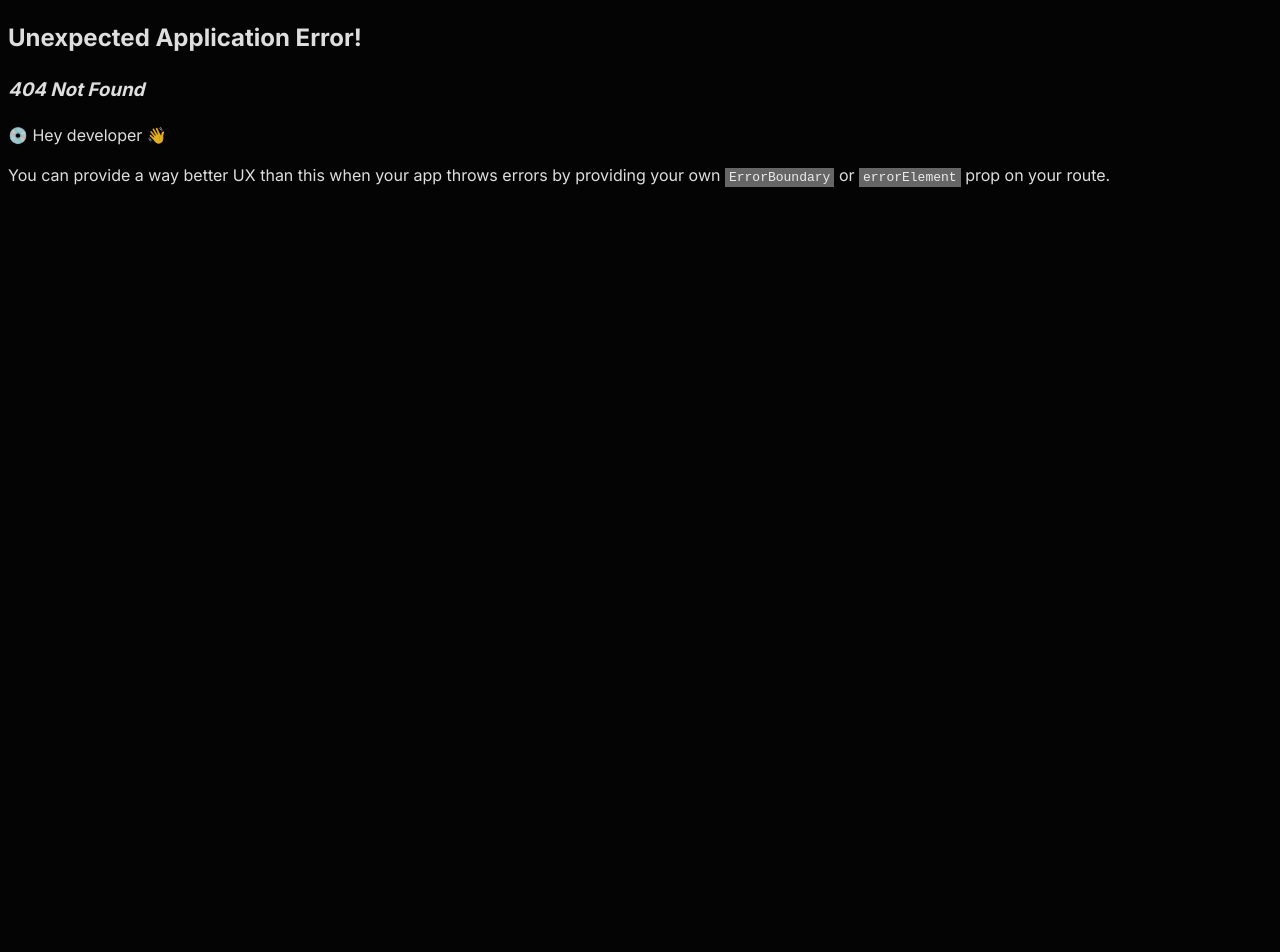
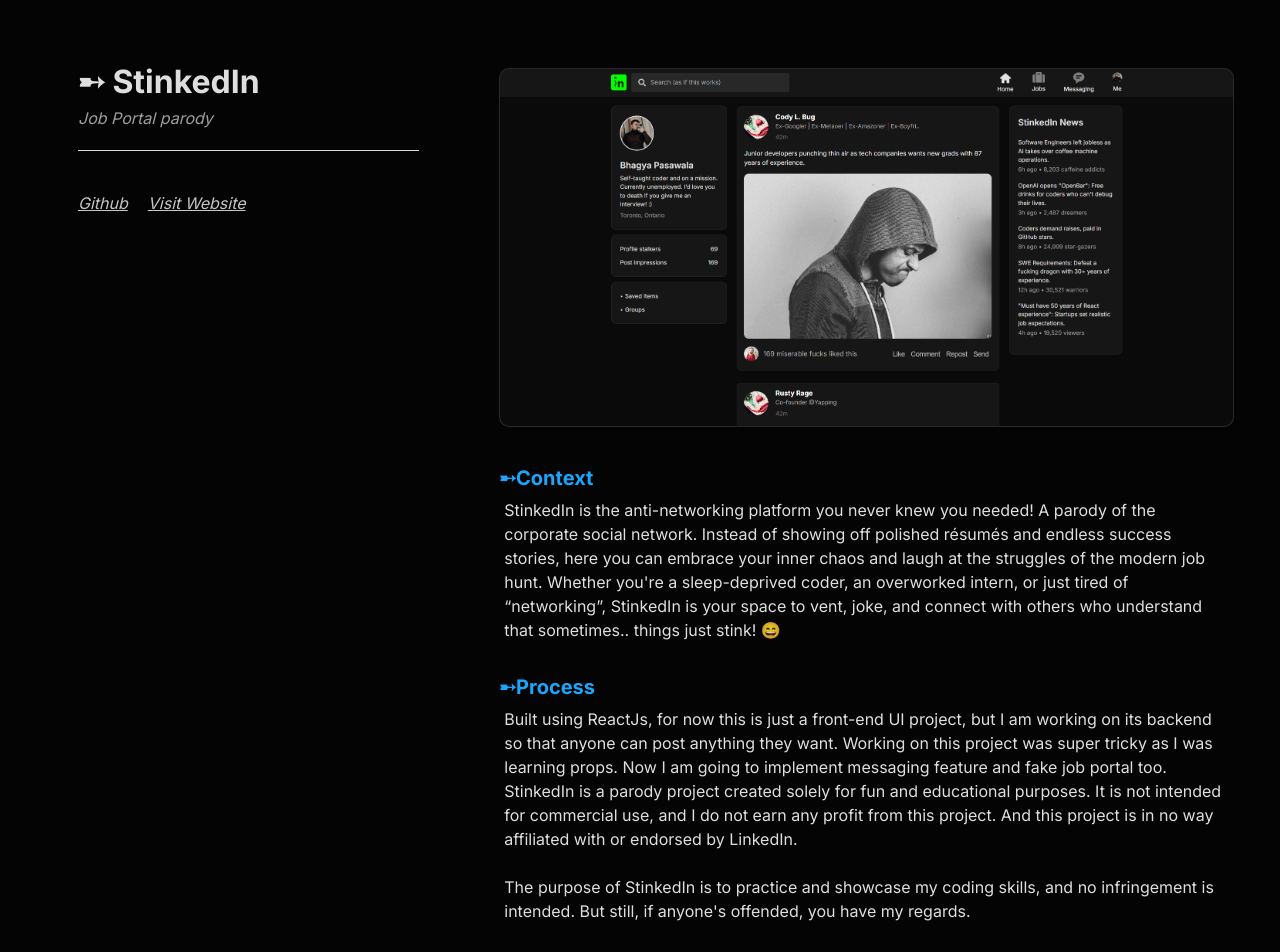
Before and after one commit to BhagyaPasawala/NewPortfolio, a React (Vite) app: page /StinkedIn in a window 1280 px wide. Before the commit this address had no page. Shown: the top 952 px of the page. Before the commit the page ends 800 px from the top, so only its background shows below. Built offline with nearby package versions, Linux system fonts and the light colour scheme.

Commit message:
stinkedin

```diff
--- a/src/components/Projects.jsx
+++ b/src/components/Projects.jsx
@@ -9,6 +9,14 @@
   return (
     <div className='projects-container'>
       <div className='projects'>
+      <div className='project-1'>
+          <Link to={"/StinkedIn"} className='project-title' onClick={scrollToTop}>
+            StinkedIn <span>{`(Web App)`}</span>
+          </Link>
+          <p>
+            Job portal parody
+          </p>
+        </div>
         <div className='project-1'>
           <Link to={"/Wired"} className='project-title' onClick={scrollToTop}>
             Wired <span>{`(Web App)`}</span>
--- a/src/main.jsx
+++ b/src/main.jsx
@@ -12,11 +12,16 @@
 import WeightFate from './pages/WeightFate.jsx'
 import Threedee from './pages/3dShenanigans.jsx'
 import Branding from './pages/Branding.jsx'
+import StinkedIn from './pages/StinkedIn.jsx'
 
 const router = createBrowserRouter([
   {
     path: "/",
     element: <App />,
+  },
+  {
+    path: "/StinkedIn",
+    element: <StinkedIn />,
   },
   {
     path: "/Wired",
--- /dev/null
+++ b/src/pages/StinkedIn.jsx
@@ -0,0 +1,54 @@
+export default function StinkedIn() {
+    return(
+        <>
+            <div className="wired-container">
+                <div className="wired-title">
+                    <h1>
+                    ➸ StinkedIn
+                    </h1>
+                    <p>
+                        Job Portal parody
+                    </p>
+                    <div className="vertical-line"></div>
+                    <div className="wired-links">
+                        <a href="https://github.com/BhagyaPasawala/Job-Postal-Parody" target="_blank" rel="noopener noreferrer">Github</a>
+                        <a href="https://stinkedin.vercel.app/" target="_blank" rel="noopener noreferrer">Visit Website</a>
+                    </div>
+
+                </div>
+                <div className="wired-content">
+                    <div className="wired-photo">
+                        <img src="/Stinkedin.png" alt="" />
+                    </div>
+                    <div className="wired-context">
+
+                        <h1>➸Context</h1>
+                        <p> StinkedIn is the anti-networking platform you never knew you needed!
+                            A parody of the corporate social network. Instead of showing off polished résumés and
+                            endless success stories, here you can embrace your inner chaos and laugh at the struggles
+                            of the modern job hunt. Whether you're a sleep-deprived coder, an overworked intern, or just
+                            tired of “networking”, StinkedIn is your space to vent, joke, and connect with others who
+                            understand that sometimes.. things just stink! 😄
+                            </p>
+                        <h1>➸Process</h1>
+                        <p> Built using ReactJs, for now this is just a front-end UI project, but I am
+                            working on its backend so that anyone can post anything they want. Working on this
+                            project was super tricky as I was learning props. Now I am going to implement messaging feature
+                            and fake job portal too.
+                            <br />
+                            StinkedIn is a parody project created solely for fun and educational purposes.
+                            It is not intended for commercial use, and I do not earn any profit from this project.
+                            And this project is in no way affiliated with or endorsed by LinkedIn.
+                            <br />
+                            <br />
+                            The purpose of StinkedIn is
+                            to practice and showcase my coding skills, and no infringement is intended.
+                            But still, if anyone's offended, you have my regards.
+                            </p>
+                            <br />
+                    </div>
+                </div>
+            </div>
+        </>
+    );
+}
```
Also changed, not shown: public/Stinkedin.png (added).
